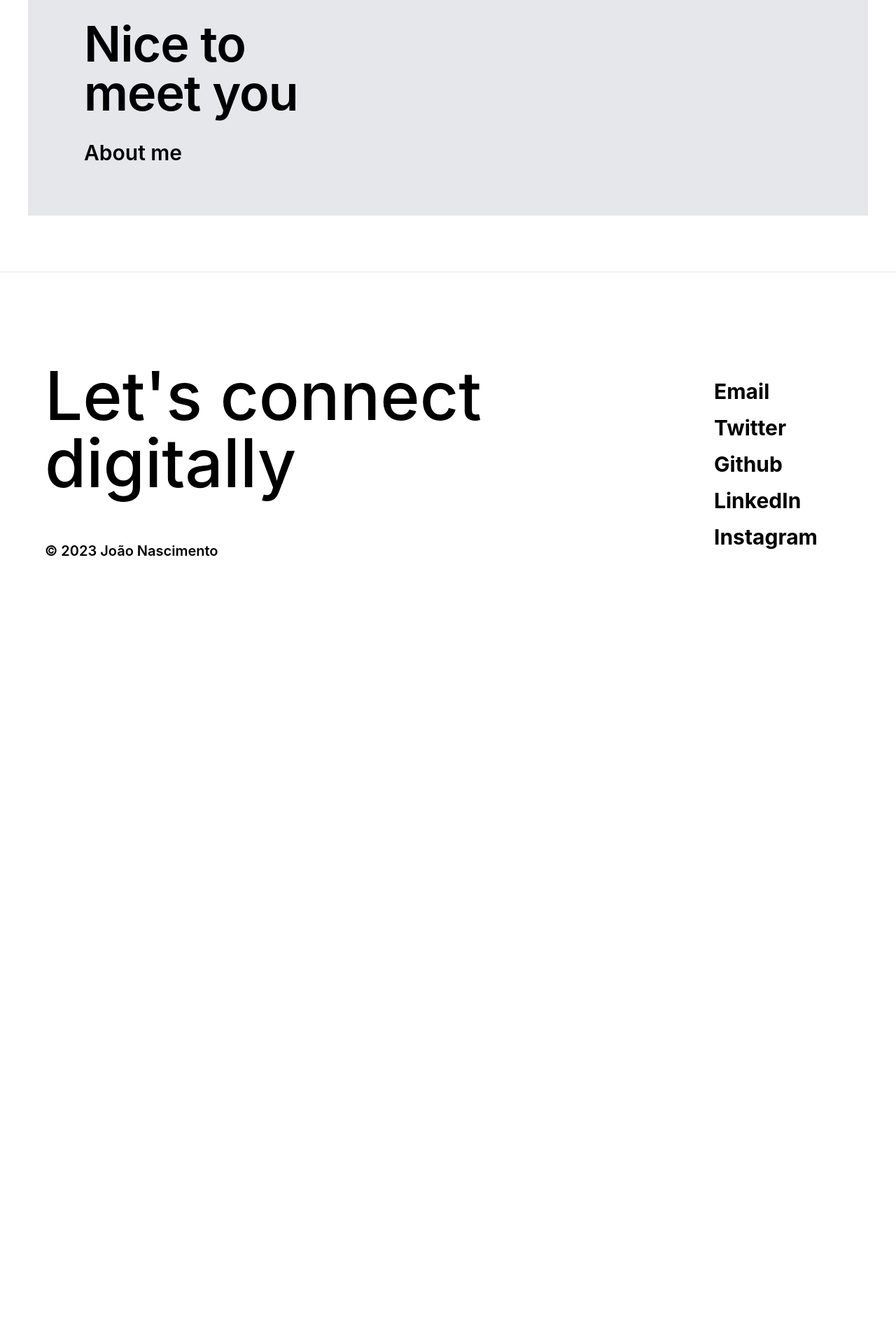
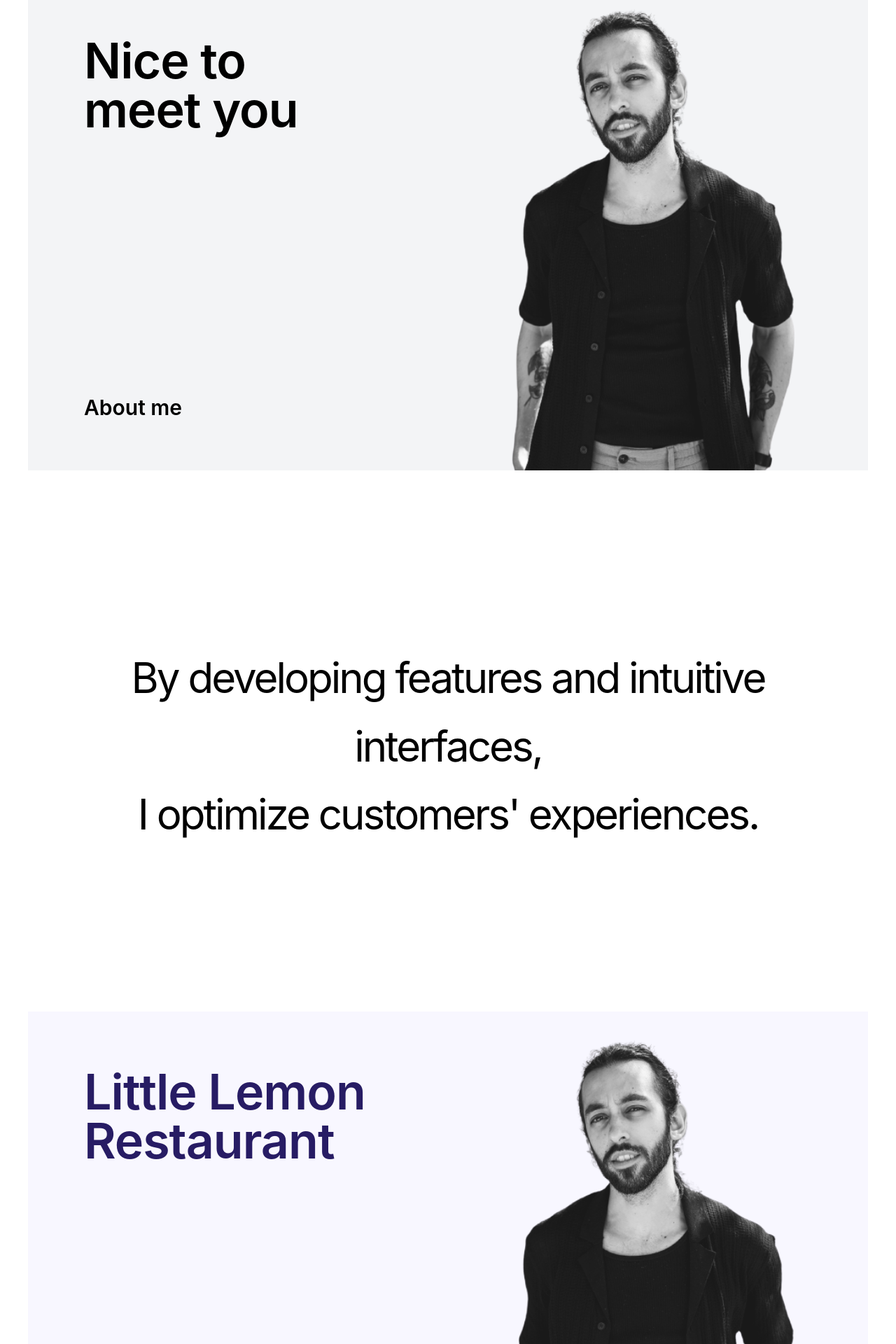
Before and after one commit to nascimento-jgb/my-portfolio, a React (Create React App) app: page / in a window 1280 px wide. Shown: the part 880-2800 px from the top of the page at 70% size. Before the commit the page ends 1988 px from the top, so only its background shows below. Built offline with nearby package versions, Linux system fonts and the light colour scheme.

Commit message:
links and initial page ok, working with images

```diff
--- a/src/components/Footer.js
+++ b/src/components/Footer.js
@@ -26,6 +26,9 @@
 							} text-3xl font-bold font-sans-serif font-GraphikSemiBold transition pl-4 w-full text-left`}
 							onMouseEnter={() => handleButtonHover('email')}
 							onMouseLeave={() => setHoveredButton(null)}
+							onClick={() => {
+								window.location.href = 'mailto:nasc.joaogb@icloud.com';
+							  }}
 						>
 							Email
 						</button>
@@ -35,6 +38,9 @@
 							} text-3xl font-bold font-sans-serif font-GraphikSemiBold transition pl-4 w-full text-left`}
 							onMouseEnter={() => handleButtonHover('twitter')}
 							onMouseLeave={() => setHoveredButton(null)}
+							onClick={() => {
+								window.open('https://twitter.com/JoaoGBNasc', '_blank', 'noopener,noreferrer');
+							  }}
 						>
 							Twitter
 						</button>
@@ -44,6 +50,9 @@
 							} text-3xl font-bold font-sans-serif font-GraphikSemiBold transition pl-4 w-full text-left`}
 							onMouseEnter={() => handleButtonHover('github')}
 							onMouseLeave={() => setHoveredButton(null)}
+							onClick={() => {
+								window.open('https://github.com/nascimento-jgb', '_blank', 'noopener,noreferrer');
+							  }}
 						>
 							Github
 						</button>
@@ -53,6 +62,9 @@
 							} text-3xl font-bold font-sans-serif font-GraphikSemiBold transition pl-4 w-full text-left`}
 							onMouseEnter={() => handleButtonHover('linkedin')}
 							onMouseLeave={() => setHoveredButton(null)}
+							onClick={() => {
+								window.open('https://www.linkedin.com/in/joaog-nascimento/', '_blank', 'noopener,noreferrer');
+							  }}
 						>
 							LinkedIn
 						</button>
@@ -62,6 +74,9 @@
 							} text-3xl font-bold font-sans-serif font-GraphikSemiBold transition pl-4 w-full text-left`}
 							onMouseEnter={() => handleButtonHover('instagram')}
 							onMouseLeave={() => setHoveredButton(null)}
+							onClick={() => {
+								window.open('https://www.instagram.com/joaog.nascimento/', '_blank', 'noopener,noreferrer');
+							  }}
 						>
 							Instagram
 						</button>
--- a/src/components/FooterDM.js
+++ b/src/components/FooterDM.js
@@ -26,6 +26,9 @@
 							} text-3xl font-bold font-sans-serif font-GraphikSemiBold transition pl-4 w-full text-left`}
 							onMouseEnter={() => handleButtonHover('email')}
 							onMouseLeave={() => setHoveredButton(null)}
+							onClick={() => {
+								window.location.href = 'mailto:nasc.joaogb@icloud.com';
+							  }}
 						>
 							Email
 						</button>
@@ -35,6 +38,9 @@
 							} text-3xl font-bold font-sans-serif font-GraphikSemiBold transition pl-4 w-full text-left`}
 							onMouseEnter={() => handleButtonHover('twitter')}
 							onMouseLeave={() => setHoveredButton(null)}
+							onClick={() => {
+								window.open('https://twitter.com/JoaoGBNasc', '_blank', 'noopener,noreferrer');
+							  }}
 						>
 							Twitter
 						</button>
@@ -44,6 +50,9 @@
 							} text-3xl font-bold font-sans-serif font-GraphikSemiBold transition pl-4 w-full text-left`}
 							onMouseEnter={() => handleButtonHover('github')}
 							onMouseLeave={() => setHoveredButton(null)}
+							onClick={() => {
+								window.open('https://github.com/nascimento-jgb', '_blank', 'noopener,noreferrer');
+							  }}
 						>
 							Github
 						</button>
@@ -53,6 +62,9 @@
 							} text-3xl font-bold font-sans-serif font-GraphikSemiBold transition pl-4 w-full text-left`}
 							onMouseEnter={() => handleButtonHover('linkedin')}
 							onMouseLeave={() => setHoveredButton(null)}
+							onClick={() => {
+								window.open('https://www.linkedin.com/in/joaog-nascimento/', '_blank', 'noopener,noreferrer');
+							  }}
 						>
 							LinkedIn
 						</button>
@@ -62,6 +74,9 @@
 							} text-3xl font-bold font-sans-serif font-GraphikSemiBold transition pl-4 w-full text-left`}
 							onMouseEnter={() => handleButtonHover('instagram')}
 							onMouseLeave={() => setHoveredButton(null)}
+							onClick={() => {
+								window.open('https://www.instagram.com/joaog.nascimento/', '_blank', 'noopener,noreferrer');
+							  }}
 						>
 							Instagram
 						</button>
--- a/src/components/Hero.js
+++ b/src/components/Hero.js
@@ -1,9 +1,12 @@
 import React from 'react';
-import HeroAboutMe from './HeroAboutMe';
-//h-screen
+import SectionAboutMe from './SectionAboutMe';
+import SectionText from './SectionText';
+import SectionWork1 from './SectionWork1';
+import SectionWork2 from './SectionWork2';
+
 const Hero = () => {
 	return (
-		<div className="relative bg-transparent overflow-hidden h-full pt-64">
+		<div className="relative bg-transparent overflow-hidden h-full pt-60">
 			<div className="relative z-10 flex flex-col justify-center items-center min-h-full  text-black">
 				<h1 className="text-8xl font-sans-serif font-regular font-GilroyLight mb-6 text-center max-w-6xl mx-auto tracking-tighter mt-150px">
 						Developer and designer specialized in mobile</h1>
@@ -14,7 +17,10 @@
 				</p>
 			</div>
 			<div className='mt-2'>
-				<HeroAboutMe />
+				<SectionAboutMe />
+				<SectionText />
+				<SectionWork1 />
+				<SectionWork2 />
 			</div>
 		</div>
 	);
--- a/src/components/HeroAboutMe.js
+++ /dev/null
@@ -1,35 +0,0 @@
-import React from "react";
-
-const HeroAboutMe = () => {
-	return (
-		<div className="mt-20 mb-20 px-10">
-			<a
-				href="/about"
-				className="z-1 h-700 max-w-screen-xl bg-gray-200 bg-no-repeat bg-cover flex flex-col justify-between items-start mx-auto p-20 space-y-4 text-black relative overflow-hidden"
-				data-ix="work-teaser-hover"
-				style={{ transition: "all 0.2s, transform 200ms", transform: "scaleX(1) scaleY(1)" }}
-			>
-				<h2
-					className="mt-0 mb-6 font-GilroyLight font-semibold tracking-tighter text-7xl leading-7 transform transition duration-200"
-					style={{
-						transformStyle: "preserve-3d",
-						transform: "translateX(0px) translateY(0px) translateZ(0px)",
-						letterSpacing: "-1px",
-						fontSize: "70px",
-						lineHeight: "70px",
-					}}
-				>
-					Nice to<br />meet you
-				</h2>
-				<h3
-					className="mt-0 mb-8 font-GilroyLight font-semibold text-3xl leading-5 transform transition duration-200"
-					style={{ transformStyle: "preserve-3d", transform: "translateX(0px) translateY(0px) translateZ(0px)" }}
-				>
-					About me
-				</h3>
-			</a>
-		</div>
-	);
-};
-
-export default HeroAboutMe;
--- /dev/null
+++ b/src/components/SectionAboutMe.js
@@ -0,0 +1,44 @@
+import React from "react";
+
+const SectionAboutMe = () => {
+	return (
+		<div className="mt-20 mb-20 px-10 py-10 relative">
+			<a
+				href="/about"
+				className="z-1 h-[700px] max-w-screen-xl bg-gray-100 bg-no-repeat bg-cover flex flex-col justify-between items-start mx-auto p-20 space-y-4 text-black relative overflow-hidden transform transition-transform hover:scale-95"
+				data-ix="work-teaser-hover"
+			>
+				<h2
+					className="mt-0 mb-6 font-GilroyLight font-semibold tracking-tighter text-7xl leading-7 transform transition duration-200"
+					style={{
+						transformStyle: "preserve-3d",
+						transform: "translateX(0px) translateY(0px) translateZ(0px)",
+						letterSpacing: "-1px",
+						fontSize: "70px",
+						lineHeight: "70px",
+					}}
+				>
+					Nice to<br />meet you
+				</h2>
+				<h3
+					className="mt-0 mb-8 font-GilroyLight font-semibold text-3xl leading-5 transform transition duration-200"
+					style={{
+						transformStyle: "preserve-3d",
+						transform: "translateX(0px) translateY(0px) translateZ(0px)"
+					}}
+				>
+					About me
+				</h3>
+			</a>
+			<div className="absolute right-0 top-1/2 transform -translate-y-1/2 -translate-x-1/4">
+				<img
+					src="flipped-profile.png"
+					alt="Profile"
+					className="h-[700px] opacity-90"
+				/>
+			</div>
+		</div>
+	);
+};
+
+export default SectionAboutMe;
--- /dev/null
+++ b/src/components/SectionText.js
@@ -0,0 +1,16 @@
+import React from "react";
+
+const SectionText = () => {
+	return (
+		<div className="relative bg-transparent overflow-hidden h-full pt-32 pb-32">
+			<div className="relative z-10 flex flex-col justify-center items-center min-h-full  text-black">
+				<h3 className="text-6xl font-regular font-GraphikBold mb-6 text-center max-w-6xl mx-auto tracking-tighter mt-150px leading-relaxed">
+					By developing features and intuitive interfaces, <br/>
+					I optimize customers' experiences.
+				</h3>
+			</div>
+		</div>
+	);
+};
+
+export default SectionText;
--- /dev/null
+++ b/src/components/SectionWork1.js
@@ -0,0 +1,46 @@
+import React from "react";
+
+const SectionWork1 = () => {
+	return (
+		<div className="mt-20 mb-20 px-10 relative">
+			<a
+				href="https://github.com/nascimento-jgb/Little-Lemon-food-ordering-app"
+				target="_blank"
+				rel="noreferrer"
+				className="z-1 h-[700px] max-w-screen-xl bg-[#f8f7ff] bg-no-repeat bg-cover flex flex-col justify-between items-start mx-auto p-20 space-y-4 text-[#271c64] relative overflow-hidden transform transition-transform hover:scale-95"
+				data-ix="work-teaser-hover"
+			>
+				<h2
+					className="mt-0 mb-6 font-GraphikBold font-semibold tracking-tighter text-7xl leading-7 transform transition duration-200"
+					style={{
+						transformStyle: "preserve-3d",
+						transform: "translateX(0px) translateY(0px) translateZ(0px)",
+						letterSpacing: "-1px",
+						fontSize: "70px",
+						lineHeight: "70px",
+					}}
+				>
+					Little Lemon<br />Restaurant
+				</h2>
+				<h3
+					className="mt-0 mb-8 font-GraphikBold font-semibold text-3xl leading-5 transform transition duration-200"
+					style={{
+						transformStyle: "preserve-3d",
+						transform: "translateX(0px) translateY(0px) translateZ(0px)"
+					}}
+				>
+					GitHub
+				</h3>
+			</a>
+			<div className="absolute right-0 top-1/2 transform -translate-y-1/2 -translate-x-1/4">
+				<img
+					src="flipped-profile.png"
+					alt="Profile"
+					className="h-[700px] opacity-90"
+				/>
+			</div>
+		</div>
+	);
+};
+
+export default SectionWork1;
--- /dev/null
+++ b/src/components/SectionWork2.js
@@ -0,0 +1,46 @@
+import React from "react";
+
+const SectionWork2 = () => {
+	return (
+		<div className="mt-20 mb-20 px-10 relative">
+			<a
+				href="https://github.com/nascimento-jgb/Pokedex-Simulator"
+				target="_blank"
+				rel="noreferrer"
+				className="z-1 h-[700px] max-w-screen-xl bg-[#fdf0f2] bg-no-repeat bg-cover flex flex-col justify-between items-start mx-auto p-20 space-y-4 text-[#770012] relative overflow-hidden transform transition-transform hover:scale-95"
+				data-ix="work-teaser-hover"
+			>
+				<h2
+					className="mt-0 mb-6 font-GilroyLight font-semibold tracking-tighter text-7xl leading-7 transform transition duration-200"
+					style={{
+						transformStyle: "preserve-3d",
+						transform: "translateX(0px) translateY(0px) translateZ(0px)",
+						letterSpacing: "-1px",
+						fontSize: "70px",
+						lineHeight: "70px",
+					}}
+				>
+					Gotta Catch<br />'Em All!
+				</h2>
+				<h3
+					className="mt-0 mb-8 font-GilroyLight font-semibold text-3xl leading-5 transform transition duration-200"
+					style={{
+						transformStyle: "preserve-3d",
+						transform: "translateX(0px) translateY(0px) translateZ(0px)"
+					}}
+				>
+					GitHub
+				</h3>
+			</a>
+			<div className="absolute right-0 top-1/2 transform -translate-y-1/2 -translate-x-1/4">
+				<img
+					src="flipped-profile.png"
+					alt="Profile"
+					className="h-[700px] opacity-90"
+				/>
+			</div>
+		</div>
+	);
+};
+
+export default SectionWork2;
```
